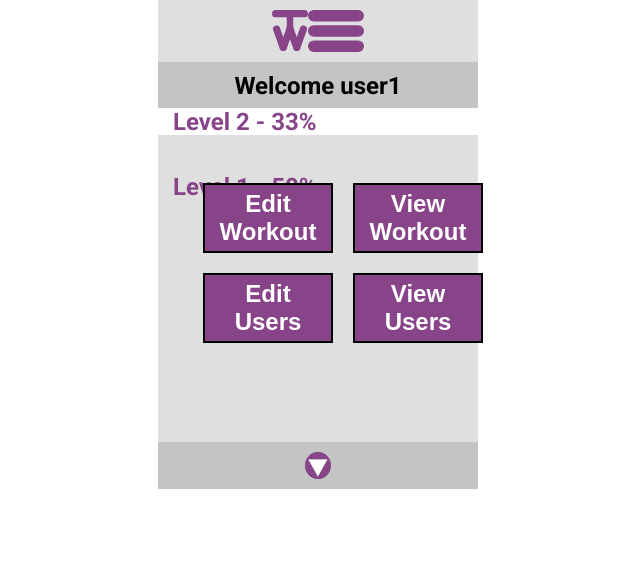
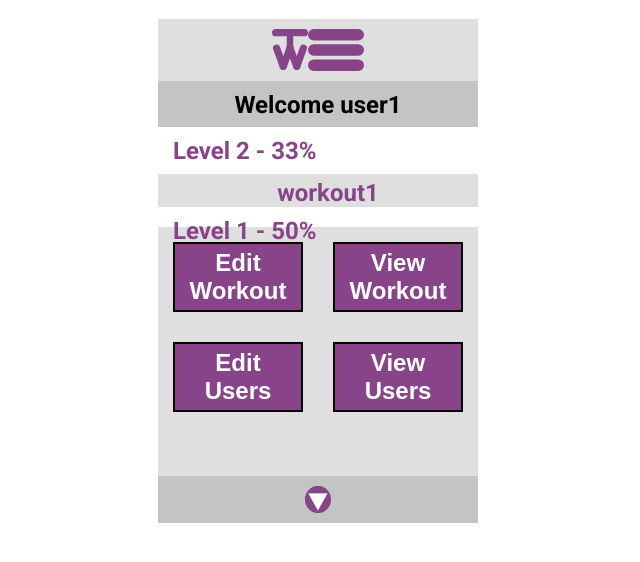
Before and after one commit to lpgriffin/Team-Workouts, a React (Create React App) app: page / in a window 1280 px wide. Both pictures are taken after a click on the button "Login". Shown: the top 562 px of the page, without its empty margins (322-962 px from the left). Built offline with nearby package versions, Linux system fonts and the light colour scheme.

Commit message:
added extra behavior

```diff
--- a/src/Components/Home/index.js
+++ b/src/Components/Home/index.js
@@ -1,22 +1,24 @@
 import "./style.css";
 import { useState } from "react";
+import { default as Modal } from "./../Modal/index";
 import logoSrc from "./../../Assets/logo.svg";
 import barsSrc from "./../../Assets/bars.svg";
 import upSrc from "./../../Assets/up.svg";
 import downSrc from "./../../Assets/down.svg";
 
-const Home = ({ userID, onLogout }) => {
+const Home = ({ userID, onBack }) => {
   const[showHeader, setShowHeader] = useState(false);
   const[showWelcome, setShowWelcome] = useState(true);
-  const[workoutID, setWorkoutID] = useState(undefined);
   const[nextWorkout, setNextWorkout] = useState(true);
+  const[lastWorkout, setLastWorkout] = useState(true);
 
   //TODO: Get User data
   const username = "user1";
+  const userLevel = "2";
+  const userProgress = "33%";
+  const workout = "workout1";
   const workoutLevel = "1";
   const workoutProgress = "50%";
-  const userLevel = "2";
-  const userProgress = "33%";
   const getUser = () => {
 
   };
@@ -54,6 +56,11 @@ const Home = ({ userID, onLogout }) => {
 
   return (
     <div data-testid={"home"} className="home">
+      { showHeader ? (
+          <Modal modalType={"bar"} onLogout={onBack()} onX={barsClick()} />
+        ) : (
+          <br />
+        )}
         <div data-testid={"home-header"} className="home-header">
           <img data-testid={"home-logo"} className="home-logo" src={logoSrc} alt={""} />
           <img data-testid={"home-bars"} className="home-bars" src={barsSrc} alt={""} onClick={() => barsClick()}/>
@@ -66,10 +73,10 @@ const Home = ({ userID, onLogout }) => {
           )}
         </div>
         <div data-testid={"home-level"} className="home-level">
-        <span data-testid={"home-level-label"} className="home-level-label">Level {userLevel} - {userProgress}</span>
+          <span data-testid={"home-level-label"} className="home-level-label">Level {userLevel} - {userProgress}</span>
         </div>
         <div data-testid={"home-workout"} className="home-workout">
-          <span data-testid={"home-workout-label"} className="home-workout-label">{workoutID}</span>
+          <span data-testid={"home-workout-label"} className="home-workout-label">{workout}</span>
           <div data-testid={"home-level"} className="home-level">
             <span data-testid={"home-level-label"} className="home-level-label">Level {workoutLevel} - {workoutProgress}</span>
           </div>
--- a/src/Components/Home/style.css
+++ b/src/Components/Home/style.css
@@ -53,7 +53,8 @@
 .home-level {
     width: 100%;
     height: calc(10% - 35px);
-
+    padding-top: 10px;
+    padding-bottom: 10px;
     background-color: #FFF;
 }
 
@@ -63,13 +64,13 @@
     font-weight: 700;
 
     width: 100%;
-    padding-left: 15px;
+    padding: 15px;
 }
 
 .home-workout {
     width: 100%;
     height: calc(50% - 20px);
-    padding-top: 10px;
+    padding-top: 5px;
     padding-bottom: 10px;
 
     display: block;
@@ -83,12 +84,15 @@
 
     width: 100%;
     padding-left: 10px;
+    display: flex;
+    align-content: center;
+    justify-content: center;
 }
 
 .home-button {
     height: 70px;
     min-width: calc(50% - 30px);
-    margin: 10px;
+    margin: 15px;
 
     font-size: 24px;
     color: #FFF;
@@ -97,9 +101,6 @@
     background-color: #884488;
     border-radius: 0px;
     border: 2px #000 solid;
-
-    position: relative;
-    left: calc(50% - 125px);
 }
 
 .home-bottom {
--- /dev/null
+++ b/src/Components/Modal/index.js
@@ -0,0 +1,21 @@
+
+import './style.css';
+import xSrc from "./../../Assets/x.svg";
+
+const Modal = ({ onX, onLogout, modalType }) => {
+
+    return (
+      <div>
+      { modalType === "bar" ? (
+        <div data-testid={"modal"} className="modal">
+          <img data-testid={"modal-x"} className="modal-x" src={xSrc} alt={""} onClick={() => onX()} />
+          <button data-testid={"modal-logoutButton"} className="modal-button" onClick={() => onLogout()}>Logout</button>
+        </div>
+        ) : (
+          <br/>
+        )}
+        </div>
+    );
+  }
+
+  export default Modal;
--- /dev/null
+++ b/src/Components/Modal/style.css
@@ -0,0 +1,29 @@
+@import url('https://fonts.googleapis.com/css2?family=Roboto:wght@700&display=swap');
+
+.modal {
+    height: 80%;
+    width: 80%;
+    font-family: 'Roboto', sans-serif;
+    z-index: 15;
+}
+
+.modal-x {
+    height: 100%;
+}
+
+.modal-button {
+    height: 50px;
+    width: 250px;
+    margin-top: 15px;
+
+    font-size: 24px;
+    color: #FFF;
+    font-weight: 700;
+
+    background-color: #884488;
+    border-radius: 40px;
+    border: 2px #000 solid;
+
+    position: relative;
+    left: calc(50% - 125px);
+}
```
Also changed, not shown: src/Assets/x.svg (added).
